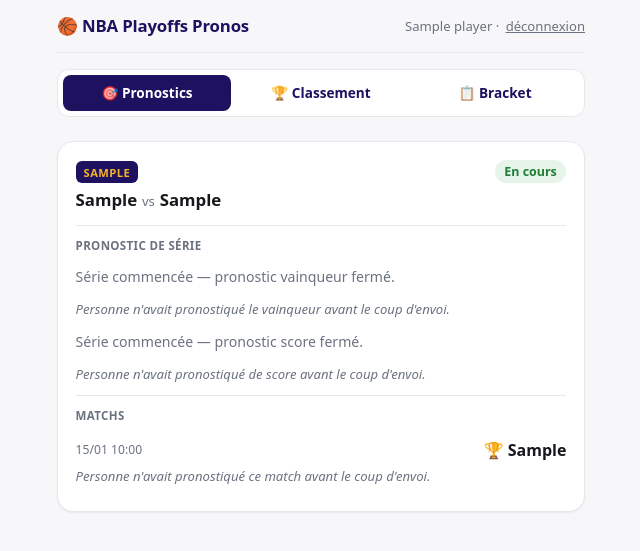
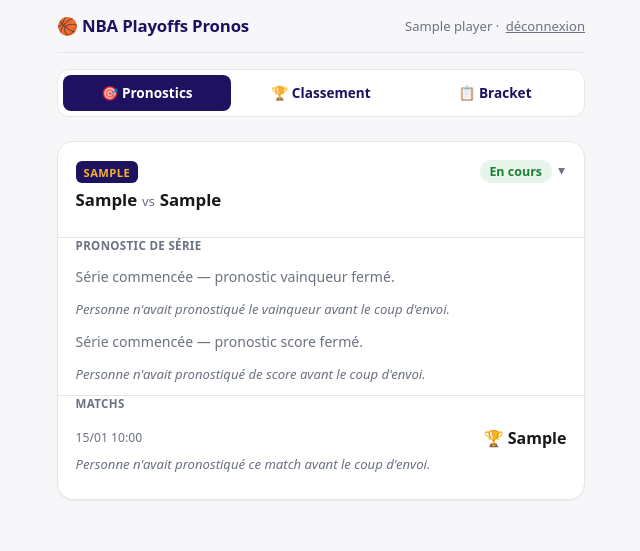
Before and after one commit to benoitvdk/nba-pronos-app, a Flask app: page / in a window 1280 px wide. Shown: the top 551 px of the page, without its empty margins (319-959 px from the left). Run offline with Flask 3, Linux system fonts and the light colour scheme; the visitor is signed in with stand-in values (Sample User, id 1); tables that the repository leaves empty hold one stand-in row (values such as "Sample post").

Commit message:
Add collapsible series cards on the dashboard for faster rendering

```diff
--- a/app/static/css/style.css
+++ b/app/static/css/style.css
@@ -174,12 +174,33 @@ a { color: var(--navy-light); }
 form.inline { display: flex; gap: 0.5rem; align-items: center; flex-wrap: wrap; margin-top: 0.6rem; }
 
 /* --- Series cards (predictions) --- */
+/* .series-card is a <details> element: collapsing it lets the browser skip
+   layout/paint for series the player doesn't need right now (mainly
+   finished ones), which is what keeps the dashboard quick once a full
+   playoffs' worth of series have piled up. */
+details.series-card { padding: 0; }
+details.series-card > .series-head {
+  padding: 1.1rem 1.1rem 0.85rem;
+  cursor: pointer;
+  list-style: none;
+  user-select: none;
+}
+details.series-card > .series-head::-webkit-details-marker { display: none; }
+details.series-card:not([open]) > .series-head { padding-bottom: 1.1rem; }
+details.series-card > *:not(.series-head) { padding: 0 1.1rem; }
+details.series-card > *:last-child { padding-bottom: 1.1rem; }
+.series-card .series-head-right { display: flex; align-items: center; gap: 0.5rem; }
+.series-card .chevron {
+  color: var(--muted);
+  font-size: 0.85rem;
+  transition: transform 0.15s ease;
+}
+details.series-card[open] .chevron { transform: rotate(90deg); }
 .series-card .series-head {
   display: flex;
   align-items: flex-start;
   justify-content: space-between;
   gap: 0.75rem;
-  margin-bottom: 0.85rem;
 }
 .series-card .round-tag {
   display: inline-block;
--- a/app/templates/home.html
+++ b/app/templates/home.html
@@ -10,18 +10,28 @@
 
   {% for row in series_rows %}
     {% set series = row.series %}
-    <div class="card series-card">
-      <div class="series-head">
+    {# Finished series start collapsed (nothing left to predict there), the
+       current/upcoming ones start open - keeps the page light to render
+       once a full playoffs' worth of series have piled up. The player's
+       own manual expand/collapse is then remembered across visits via
+       localStorage (see the script after the loop). #}
+    <details class="card series-card" data-series-id="{{ series.id }}" {{ 'open' if not row.finished }}>
+      <summary class="series-head">
         <div>
           <span class="round-tag">{{ series.round | replace('_', ' ') | title }}</span>
           <div class="matchup">{{ series.team_a }}<span class="vs">vs</span>{{ series.team_b }}</div>
         </div>
-        {% if row.started %}
-          <span class="pill done">En cours</span>
-        {% else %}
-          <span class="pill upcoming">À venir</span>
-        {% endif %}
-      </div>
+        <div class="series-head-right">
+          {% if row.finished %}
+            <span class="pill done">Terminée</span>
+          {% elif row.started %}
+            <span class="pill done">En cours</span>
+          {% else %}
+            <span class="pill upcoming">À venir</span>
+          {% endif %}
+          <span class="chevron" aria-hidden="true">▸</span>
+        </div>
+      </summary>
 
       <div class="section">
         <div class="section-label">Pronostic de série</div>
@@ -150,6 +160,24 @@
           {% endfor %}
         </div>
       {% endif %}
-    </div>
+    </details>
   {% endfor %}
+
+  {% if series_rows %}
+    <script>
+      // Remember which series the player opened/closed by hand, so a
+      // reload (or their next visit) doesn't re-collapse something they
+      // just expanded to fill in a prediction, and vice versa.
+      document.querySelectorAll("details.series-card[data-series-id]").forEach((el) => {
+        const key = "series-open-" + el.dataset.seriesId;
+        try {
+          const stored = localStorage.getItem(key);
+          if (stored !== null) el.open = stored === "1";
+        } catch (e) { /* localStorage unavailable (private mode, etc.) */ }
+        el.addEventListener("toggle", () => {
+          try { localStorage.setItem(key, el.open ? "1" : "0"); } catch (e) {}
+        });
+      });
+    </script>
+  {% endif %}
 {% endblock %}
```
Also changed, not shown: README.md.
